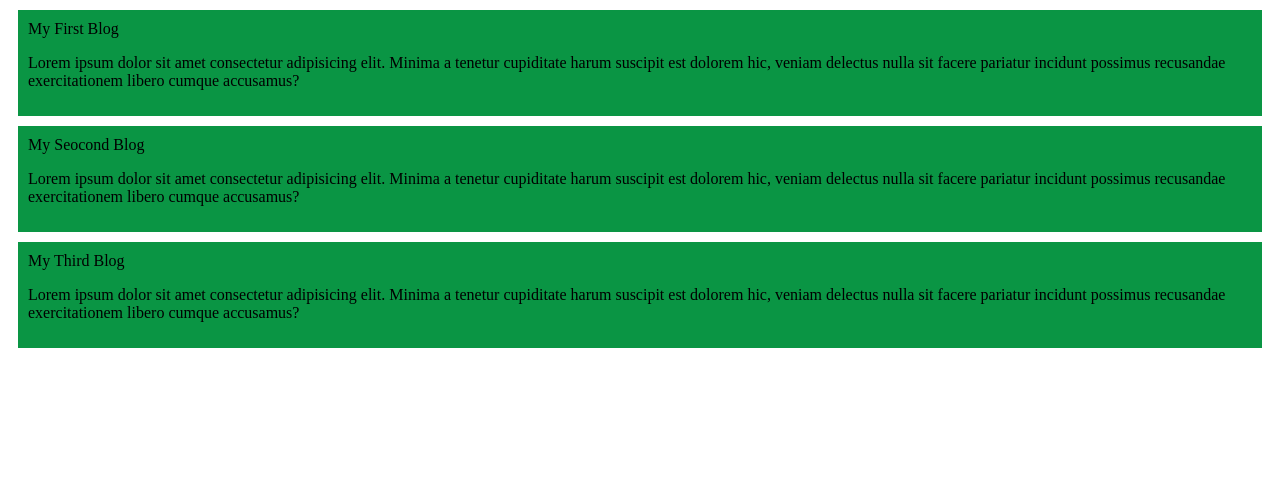
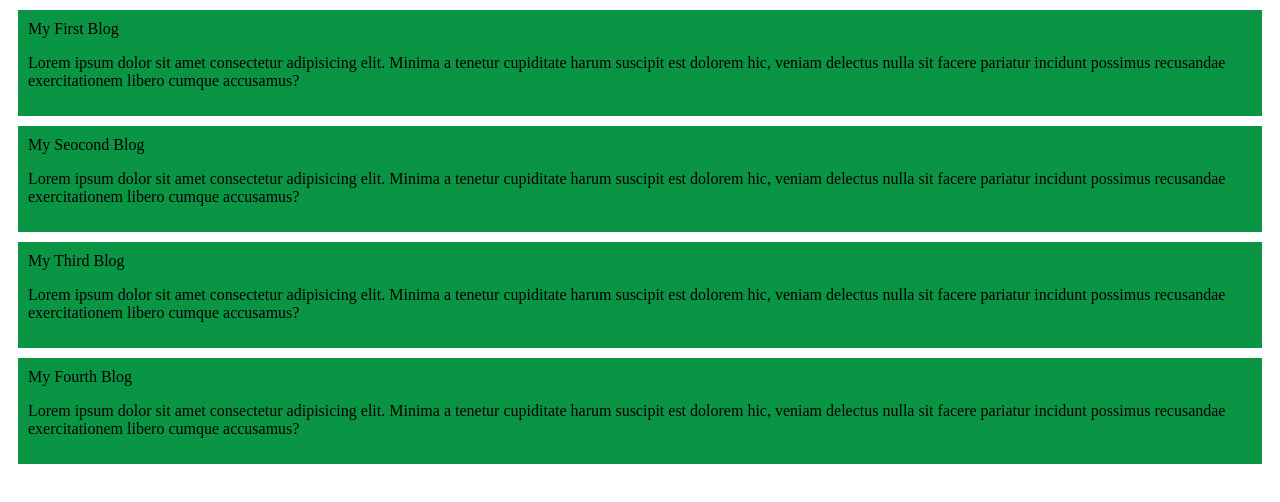
Before and after one commit to ashraful-akash/my-simple-website, a plain HTML site: page index.html in a window 1280 px wide. Drawn offline with Linux system fonts and the light colour scheme.

Commit message:
added fourth blog

```diff
--- a/index.html
+++ b/index.html
@@ -20,5 +20,9 @@
     <p>Lorem ipsum dolor sit amet consectetur adipisicing elit. Minima a tenetur cupiditate harum suscipit est dolorem hic, veniam delectus nulla sit facere pariatur incidunt possimus recusandae exercitationem libero cumque accusamus?</p>
     </div>
 
+    <div>My Fourth Blog
+    <p>Lorem ipsum dolor sit amet consectetur adipisicing elit. Minima a tenetur cupiditate harum suscipit est dolorem hic, veniam delectus nulla sit facere pariatur incidunt possimus recusandae exercitationem libero cumque accusamus?</p>
+    </div>
+
 </body>
 </html>
```
